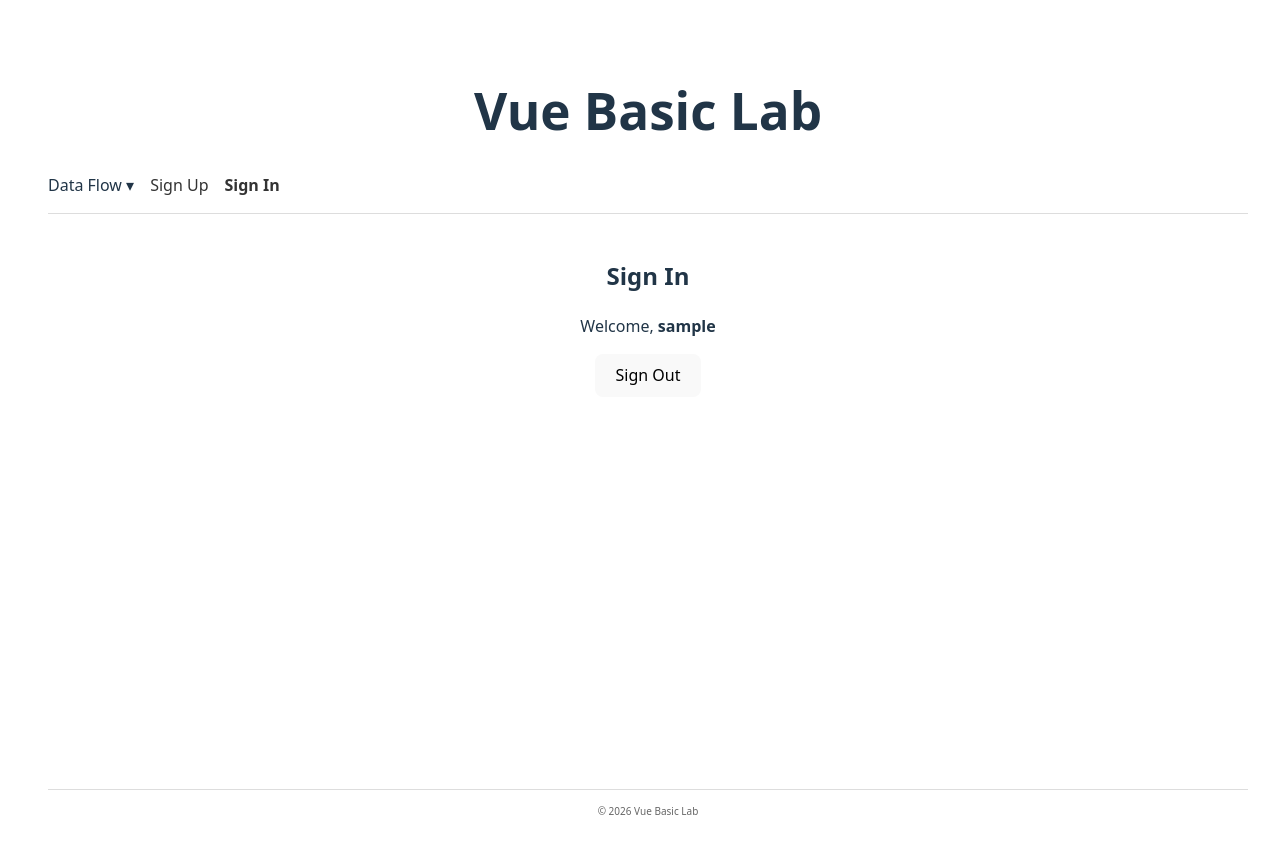
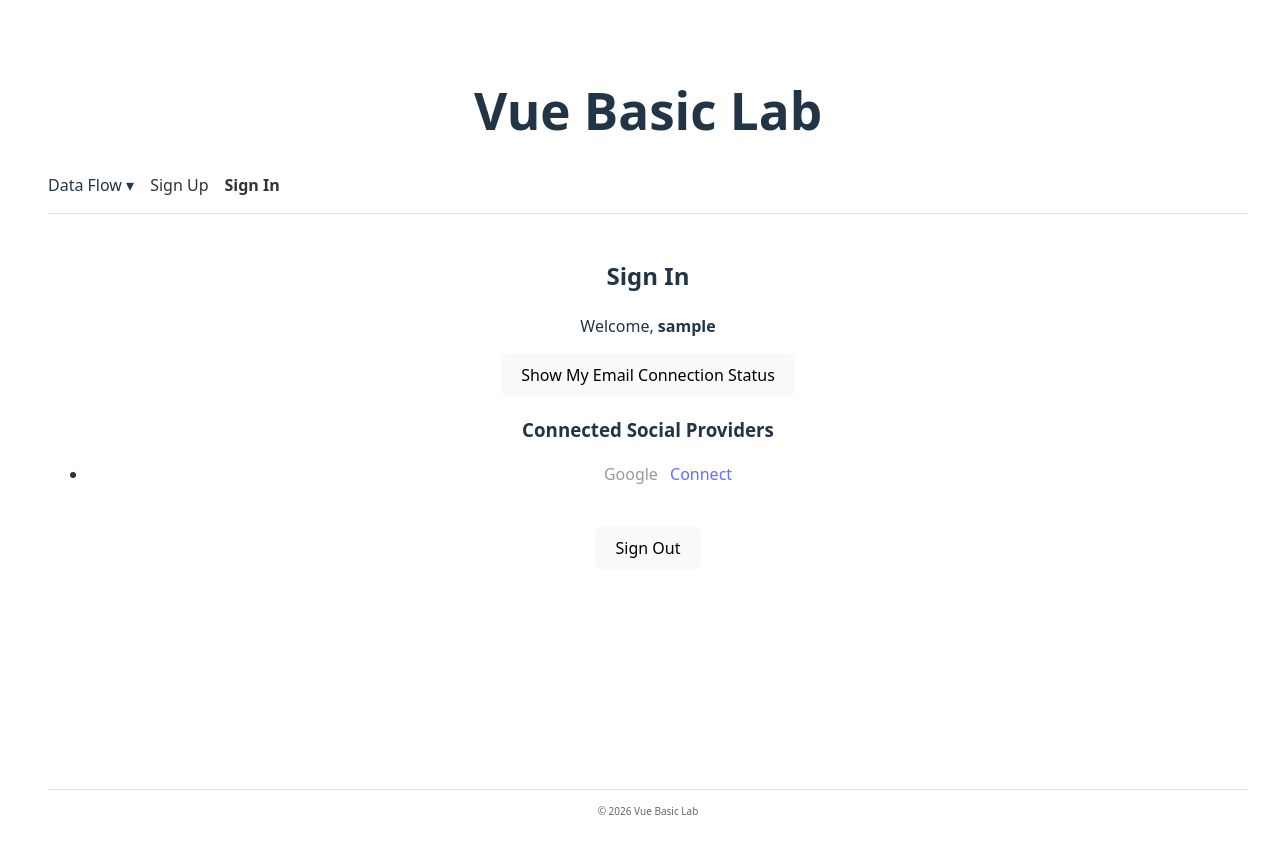
Before and after one commit to JHS-on-Lab/vue-basic-lab, a Vue app: page /signin in a window 1280 px wide. Shown: the top 854 px of the page. Built offline with nearby package versions, Linux system fonts and the light colour scheme; sample sign-in values are in the browser's storage.

Commit message:
feat: implement social login and user info display for authenticated users

```diff
--- a/src/api/userApi.js
+++ b/src/api/userApi.js
@@ -5,5 +5,9 @@ export const signup = (payload) => {
 }
 
 export const getUsers = (payload) => {
-   return apiClient.get('users', { params: payload })
+  return apiClient.get('users', { params: payload })
 }
+
+export const getMyInfo = () => {
+  return apiClient.get('users/me')
+}
--- a/src/router/index.js
+++ b/src/router/index.js
@@ -35,6 +35,11 @@ const routes = [
       requiresAuth: true,
     },
   },
+  {
+    path: '/oauth2/success',
+    name: 'oauth2-success',
+    component: () => import('@/views/auth/OAuth2SuccessView.vue'),
+  }
 ];
 
 const router = createRouter({
--- a/src/services/userService.js
+++ b/src/services/userService.js
@@ -1,4 +1,8 @@
-import { signup as signupApi, getUsers as getUsersApi } from '@/api/userApi'
+import {
+    signup as signupApi,
+    getUsers as getUsersApi,
+    getMyInfo as getMyInfoApi,
+} from '@/api/userApi'
 
 /**
  * 회원가입
@@ -34,3 +38,11 @@ export const signup = async (payload) => {
 export const getUsers = async (payload) => {
     return await getUsersApi(payload)
 }
+
+/**
+ * 로그인 유저 정보 조회
+ */
+export const getMyInfo = async () => {
+    const response = await getMyInfoApi()
+    return response.data?.data
+}
--- /dev/null
+++ b/src/views/auth/OAuth2SuccessView.vue
@@ -0,0 +1,38 @@
+<script setup>
+import { onMounted } from 'vue';
+import { useRouter } from 'vue-router';
+import { useAuthStore } from '@/stores/authStore';
+
+const router = useRouter();
+const authStore = useAuthStore();
+
+onMounted(() => {
+  // hash에서 accessToken 추출
+  const hash = window.location.hash;
+
+  if (!hash.startsWith('#accessToken=')) {
+    // 잘못된 접근
+    router.replace({ name: 'signin' });
+    return;
+  }
+
+  const accessToken = hash.replace('#accessToken=', '');
+
+  // authStore에 토큰 저장
+  authStore.setToken(accessToken);
+
+  // URL 정리 (hash 제거)
+  window.history.replaceState(
+    null,
+    '',
+    window.location.pathname
+  );
+
+  // 페이지로 이동
+  router.replace({ name: 'signin' });
+});
+</script>
+
+<template>
+  <p>Signing in with Google...</p>
+</template>
--- a/src/views/auth/SigninView.vue
+++ b/src/views/auth/SigninView.vue
@@ -1,22 +1,39 @@
 <script setup>
-import { ref } from 'vue';
+import { ref, computed } from 'vue';
 import { useAuthStore } from '@/stores/authStore';
+import { getMyInfo } from '@/services/userService';
+
+const PROVIDERS = {
+  GOOGLE: {
+    name: 'Google',
+    key: 'GOOGLE',
+    authUrl: 'http://localhost:8080/oauth2/authorization/google',
+  },
+};
 
 const authStore = useAuthStore();
 
 const username = ref('');
 const password = ref('');
+const errorMessage = ref('');
 
-const errorMessage = ref('');
+const myInfo = ref(null);
+
+// LOCAL을 제외한 연결된 소셜 로그인 제공자 목록
+const connectedSocialProviders = computed(() => myInfo.value?.connectedProviders.filter((provider) => provider !== 'LOCAL') ?? []);
+
+const isConnected = (providerKey) => {
+  console.log('providerKey:', providerKey);
+  console.log('connectedSocialProviders:', connectedSocialProviders.value);
+  return connectedSocialProviders.value.includes(providerKey)
+};
 
 const handleSignin = async () => {
   try {
-
     await authStore.signin({
       username: username.value,
       password: password.value,
     });
-
   } catch (error) {
     errorMessage.value = 'Signin failed';
   }
@@ -24,19 +41,27 @@ const handleSignin = async () => {
 
 const handleSignout = () => {
   authStore.signout();
+  myInfo.value = null;
 };
+
+const handleGetMyInfo = async () => {
+  try {
+    myInfo.value = await getMyInfo();
+  } catch (error) {
+    console.error('Failed to fetch my info:', error);
+  }
+}
 </script>
 
 <template>
   <div>
     <h2>Sign In</h2>
 
+    <!-- 로그인 안 된 상태 -->
     <div v-if="!authStore.isAuthenticated">
       <section>
         <input v-model="username" placeholder="Username" />
-
         <br />
-
         <input v-model="password" type="password" placeholder="Password" />
       </section>
 
@@ -44,12 +69,47 @@ const handleSignout = () => {
 
       <button @click="handleSignin">Sign In</button>
 
+      <br />
+
+      <a :href="PROVIDERS.GOOGLE.authUrl" style="margin-left: 16px;"> Sign In with Google </a>
+
       <p v-if="errorMessage">{{ errorMessage }}</p>
     </div>
 
     <!-- 로그인 상태 -->
     <div v-else>
-      <p> Welcome, <strong>{{ authStore.username }}</strong> </p>
+      <p>
+        Welcome, <strong>{{ authStore.username }}</strong>
+      </p>
+
+      <button @click="handleGetMyInfo">
+        Show My Email Connection Status
+      </button>
+
+      <h3>Connected Social Providers</h3>
+
+      <ul>
+        <li v-for="provider in Object.values(PROVIDERS)" :key="provider.key">
+          <span :style="{
+            color: isConnected(provider.key) ? 'green' : '#999',
+            fontWeight: isConnected(provider.key) ? 'bold' : 'normal',
+          }">
+            {{ provider.name }}
+          </span>
+
+          <template v-if="isConnected(provider.key)">
+            ✔ Connected
+          </template>
+
+          <template v-else>
+            <a :href="provider.authUrl" style="margin-left: 8px;">
+              Connect
+            </a>
+          </template>
+        </li>
+      </ul>
+
+      <br />
 
       <button @click="handleSignout">Sign Out</button>
     </div>
```
